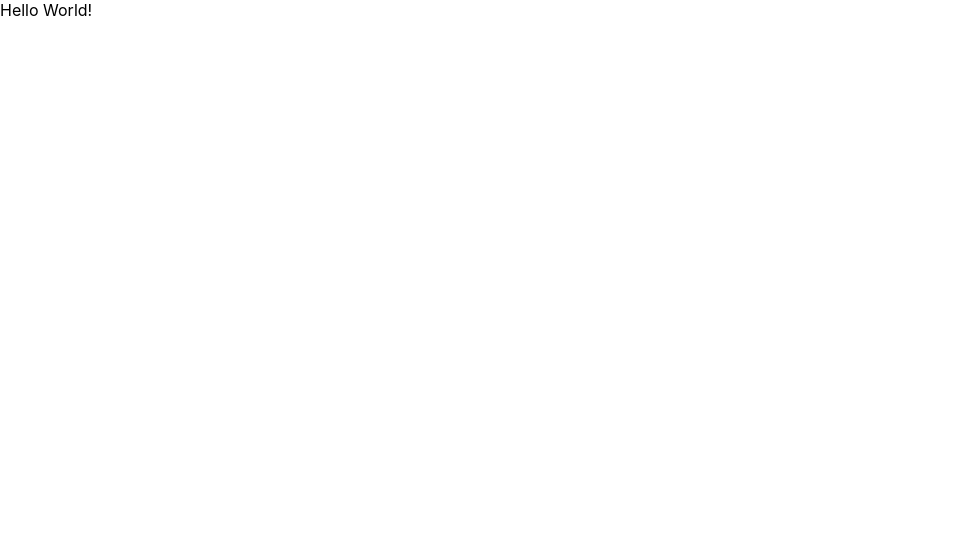
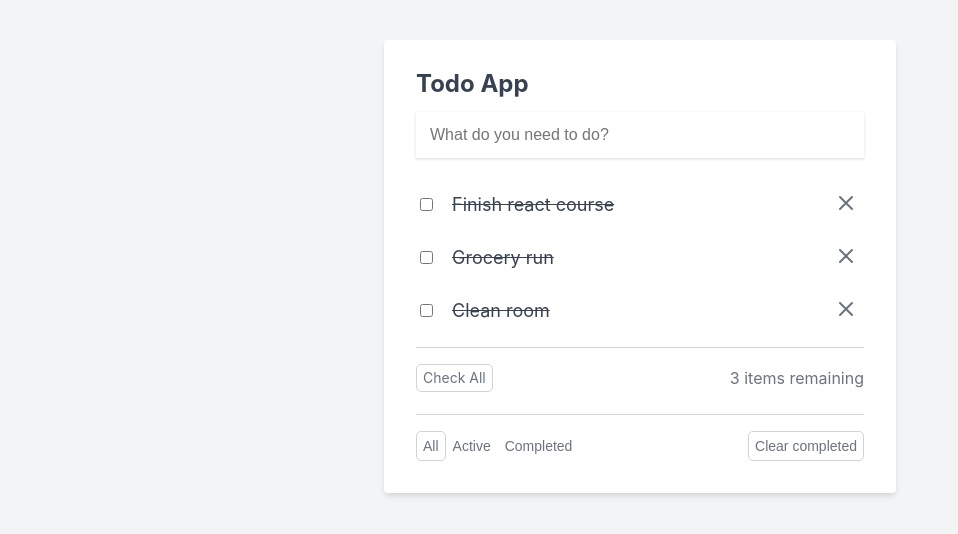
Before and after one commit to jusdeleon/todos-react, a React (Create React App) app: page / in a window 1280 px wide. Shown: the top 534 px of the page, without its empty margins (0-958 px from the left). Built offline with nearby package versions, Linux system fonts and the light colour scheme.

Commit message:
Initial structure

```diff
--- a/src/App.js
+++ /dev/null
@@ -1,7 +0,0 @@
-import './App.css';
-
-function App() {
-  return <div>Hello World!</div>;
-}
-
-export default App;
--- /dev/null
+++ b/src/components/AddTodo.jsx
@@ -0,0 +1,15 @@
+import React from 'react';
+
+function AddTodo() {
+  return (
+    <form action="#">
+      <input
+        type="text"
+        className="todo-input"
+        placeholder="What do you need to do?"
+      />
+    </form>
+  );
+}
+
+export default AddTodo;
--- /dev/null
+++ b/src/components/App.js
@@ -0,0 +1,44 @@
+import { useState } from 'react';
+import AddTodo from './AddTodo';
+import TodoList from './TodoList';
+import { TodosContext } from '../context/TodosContext';
+
+import '../reset.css';
+import '../App.css';
+
+function App() {
+  const [todos, setTodos] = useState([
+    {
+      id: 1,
+      title: 'Finish react course',
+      isComplete: false,
+      isEditing: false,
+    },
+    {
+      id: 2,
+      title: 'Grocery run',
+      isComplete: false,
+      isEditing: false,
+    },
+    {
+      id: 3,
+      title: 'Clean room',
+      isComplete: false,
+      isEditing: false,
+    },
+  ]);
+
+  return (
+    <TodosContext.Provider value={{ todos, setTodos }}>
+      <div className="todo-app-container">
+        <div className="todo-app">
+          <h2>Todo App</h2>
+          <AddTodo />
+          <TodoList />
+        </div>
+      </div>
+    </TodosContext.Provider>
+  );
+}
+
+export default App;
--- /dev/null
+++ b/src/components/TodoItem.jsx
@@ -0,0 +1,30 @@
+import React from 'react';
+
+function TodoItem({ todo }) {
+  return (
+    <li className="todo-item-container">
+      <div className="todo-item">
+        <input type="checkbox" />
+        <span className="todo-item-label line-through">{todo.title}</span>
+        {/* <input type="text" className="todo-item-input" value="Go to Grocery" /> */}
+      </div>
+      <button className="x-button">
+        <svg
+          className="x-button-icon"
+          fill="none"
+          viewBox="0 0 24 24"
+          stroke="currentColor"
+        >
+          <path
+            strokeLinecap="round"
+            strokeLinejoin="round"
+            strokeWidth={2}
+            d="M6 18L18 6M6 6l12 12"
+          />
+        </svg>
+      </button>
+    </li>
+  );
+}
+
+export default TodoItem;
--- /dev/null
+++ b/src/components/TodoList.jsx
@@ -0,0 +1,40 @@
+import React, { useContext } from 'react';
+import { TodosContext } from '../context/TodosContext';
+import TodoItem from './TodoItem';
+
+function TodoList() {
+  const { todos } = useContext(TodosContext);
+
+  return (
+    <>
+      <ul className="todo-list">
+        {todos.map(todo => (
+          <TodoItem todo={todo} />
+        ))}
+      </ul>
+
+      <div className="check-all-container">
+        <div>
+          <div className="button">Check All</div>
+        </div>
+
+        <span>3 items remaining</span>
+      </div>
+
+      <div className="other-buttons-container">
+        <div>
+          <button className="button filter-button filter-button-active">
+            All
+          </button>
+          <button className="button filter-button">Active</button>
+          <button className="button filter-button">Completed</button>
+        </div>
+        <div>
+          <button className="button">Clear completed</button>
+        </div>
+      </div>
+    </>
+  );
+}
+
+export default TodoList;
--- /dev/null
+++ b/src/context/TodosContext.js
@@ -0,0 +1,3 @@
+import { createContext } from 'react';
+
+export const TodosContext = createContext();
--- a/src/index.js
+++ b/src/index.js
@@ -1,7 +1,7 @@
 import React from 'react';
 import ReactDOM from 'react-dom/client';
 import './index.css';
-import App from './App';
+import App from './components/App';
 import reportWebVitals from './reportWebVitals';
 
 const root = ReactDOM.createRoot(document.getElementById('root'));
```
